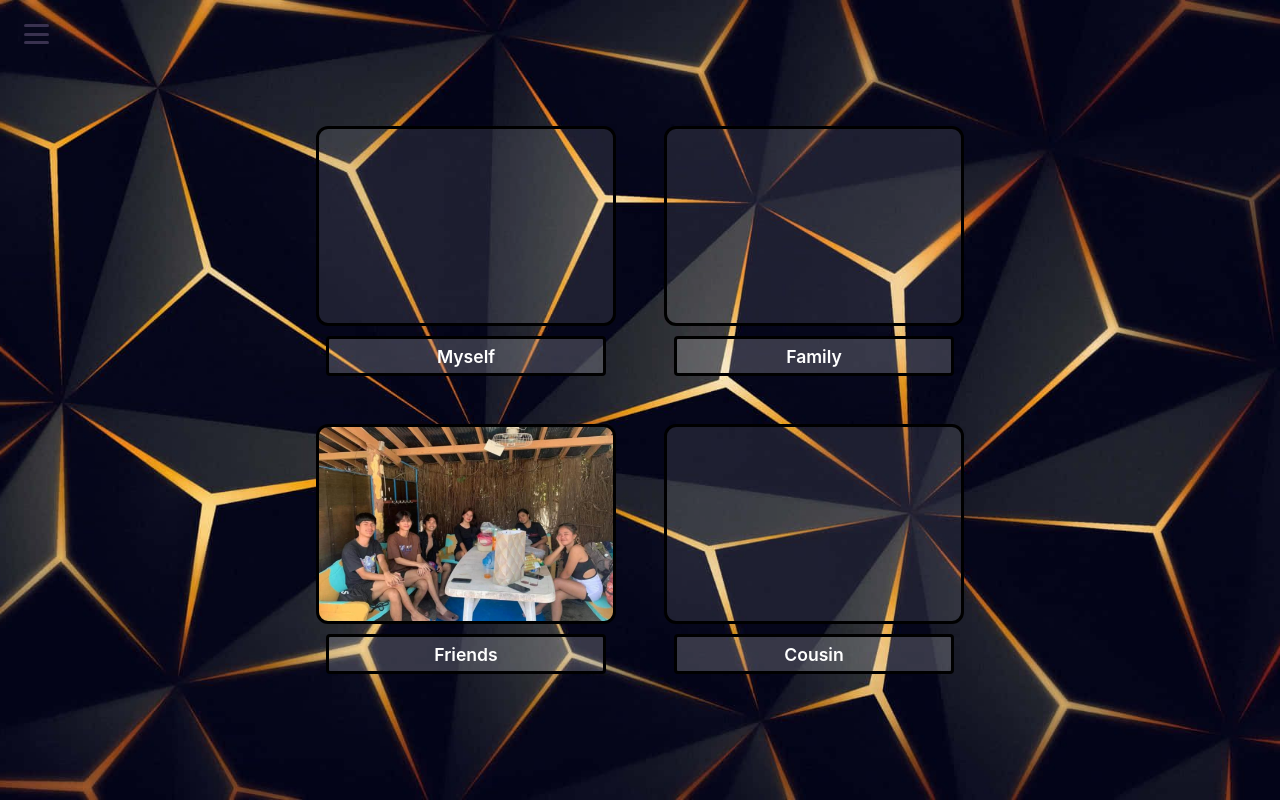
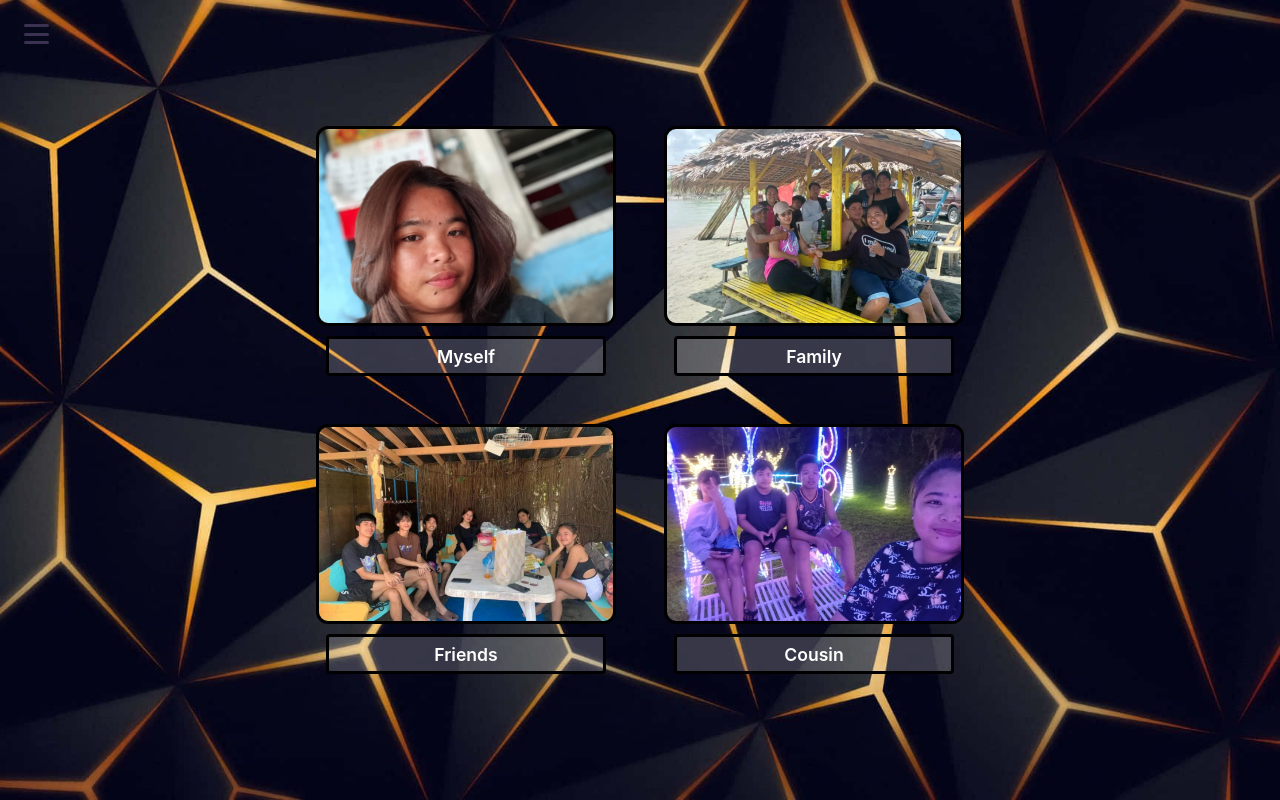
Before and after one commit to haruki1155/dialyn.site, a plain HTML site: page gallery.html in a window 1280 px wide. Drawn offline with Linux system fonts and the light colour scheme; files whose address does not match are found by name.

Commit message:
Refactor CSS for layout and styling improvements

```diff
--- a/style_gallery.css
+++ b/style_gallery.css
@@ -140,11 +140,11 @@ main {
 }
 
 .image-box.myself {
-  background-image: url('images/1.jpg');
+  background-image: url('1.jpg');
 }
 
 .image-box.family {
-  background-image: url('images/9.jpg');
+  background-image: url('9.jpg');
 }
 
 .image-box.friends {
@@ -152,7 +152,7 @@ main {
 }
 
 .image-box.cousin {
-  background-image: url('images/2.jpg');
+  background-image: url('2.jpg');
 }
 
 .gallery-item:hover .image-box {
```
